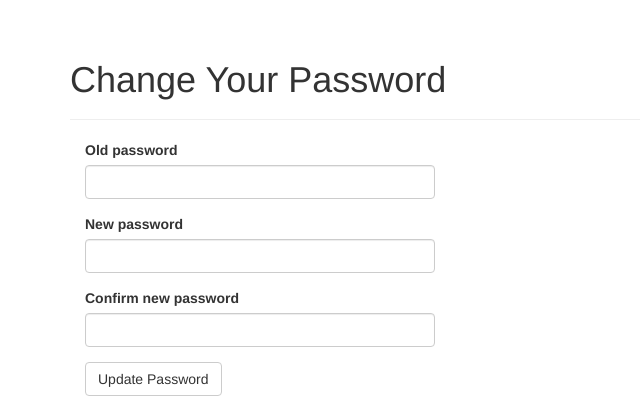
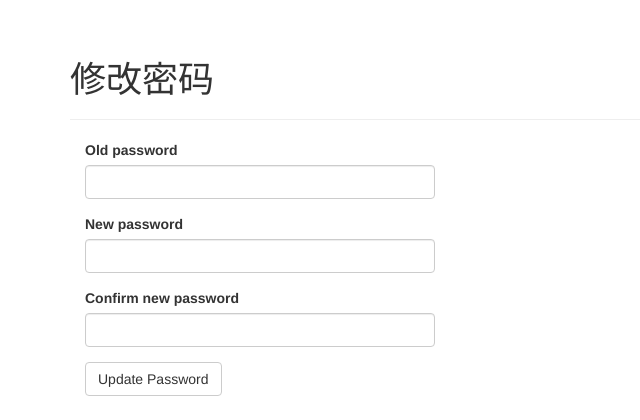
Before and after one commit to dfenglei/backupassistant, a Flask app: template app/templates/auth/change_password.html in a window 1280 px wide. Shown: the part 52-472 px from the top of the page, without its empty margins (0-640 px from the left). Run offline with Flask 2, Linux system fonts and the light colour scheme; the template is opened without the code that fills it: values named after a table or form of the project are taken from there, others are empty; some libraries are stand-ins or nearby versions.

Commit message:
Update change_password.html

```diff
--- a/app/templates/auth/change_password.html
+++ b/app/templates/auth/change_password.html
@@ -1,11 +1,11 @@
 {% extends "base.html" %}
 {% import "bootstrap/wtf.html" as wtf %}
 
-{% block title %}Flasky - Change Password{% endblock %}
+{% block title %}Echo助理 - 修改网站密码{% endblock %}
 
 {% block page_content %}
 <div class="page-header">
-    <h1>Change Your Password</h1>
+    <h1>修改密码</h1>
 </div>
 <div class="col-md-4">
     {{ wtf.quick_form(form) }}
```
